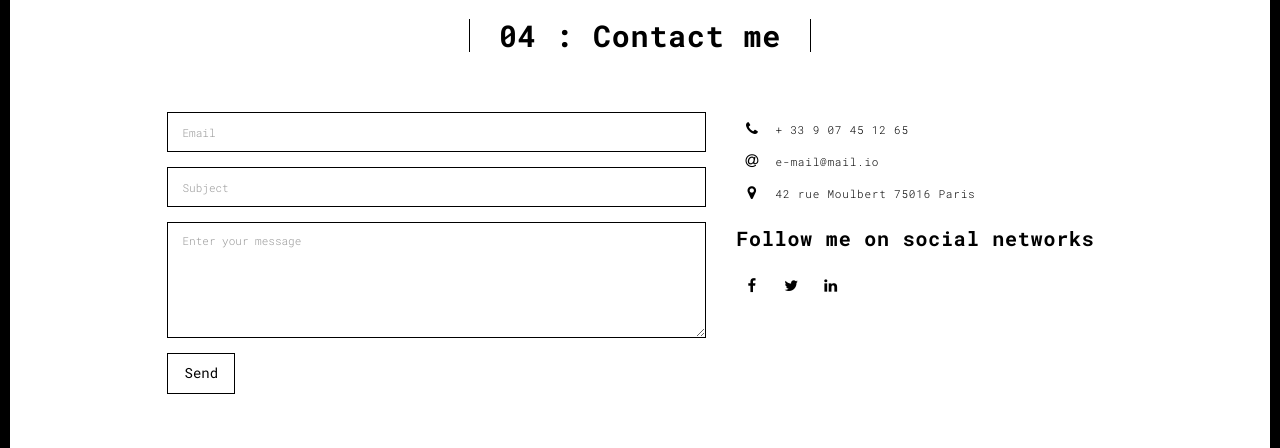
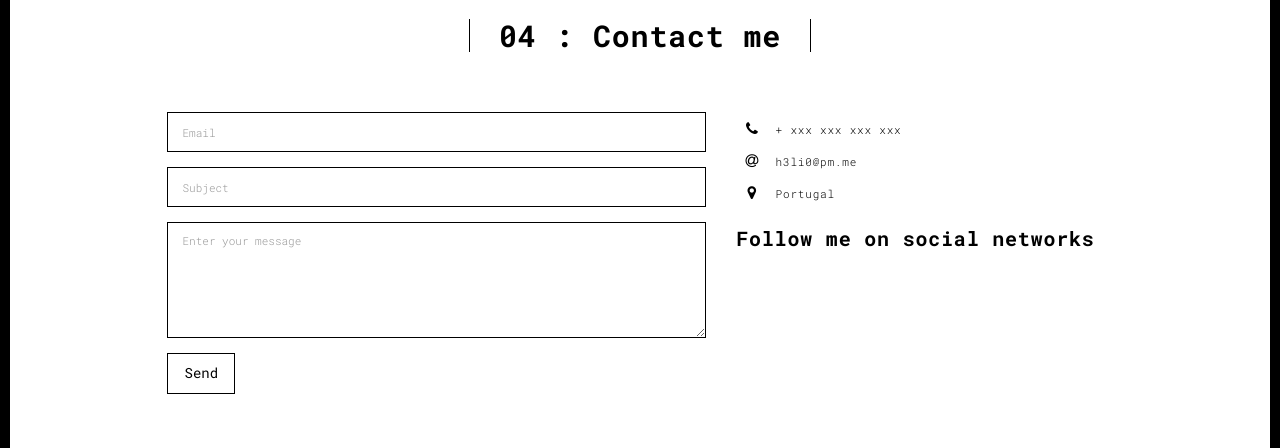
Before and after one commit to he-lio/portfo, a Flask app: page /contact.html in a window 1280 px wide. Shown: the part 90-538 px from the top of the page. Run offline with Flask 2, Linux system fonts and the light colour scheme; some libraries are stand-ins or nearby versions.

Commit message:
upd contact

```diff
--- a/templates/contact.html
+++ b/templates/contact.html
@@ -80,22 +80,23 @@
                           <span class="fa-icon">
                             <i class="fa fa-phone" aria-hidden="true"></i>
                           </span>
-                          + 33 9 07 45 12 65
+                          + xxx xxx xxx xxx
                         </li>
                         <li>
                           <span class="fa-icon">
                             <i class="fa fa-at" aria-hidden="true"></i>
                           </span>
-                          e-mail@mail.io
+                        h3li0@pm.me
                         </li>
                         <li>
                           <span class="fa-icon">
                             <i class="fa fa fa-map-marker" aria-hidden="true"></i>
                           </span>
-                          42 rue Moulbert 75016 Paris
+                          Portugal
                         </li>
                       </ul>
                       <h3>Follow me on social networks</h3>
+                      <!--
                       <a href="http://www.facebook.com" title="" class="fa-icon">
                         <i class="fa fa-facebook"></i>
                       </a>
@@ -105,7 +106,7 @@
                       <a href="http://www.linkedin.com" title="" class="fa-icon">
                         <i class="fa fa-linkedin"></i>
                       </a>
-
+                      -->
                     </div>
                   </div>
                 </form>
```
